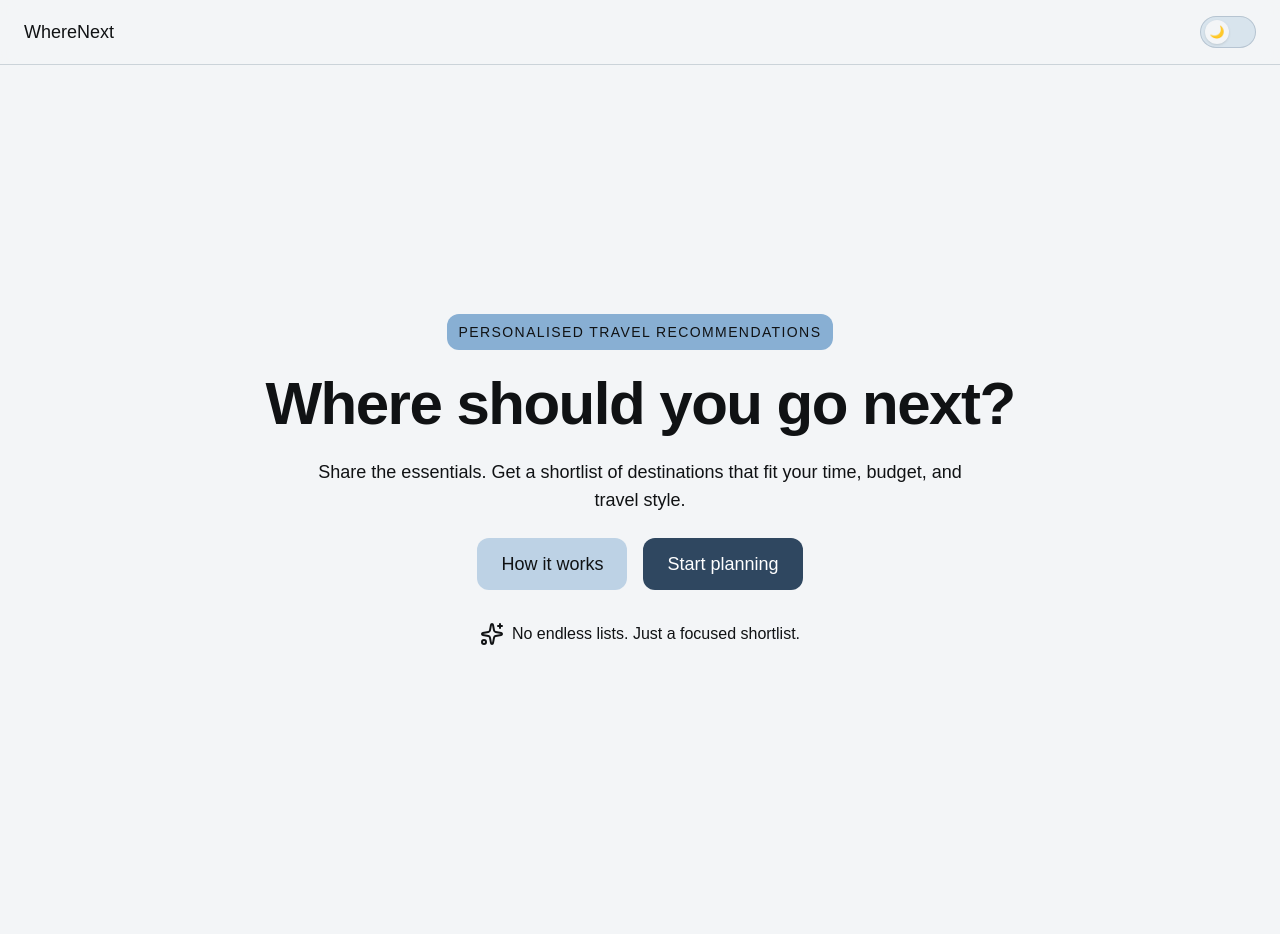
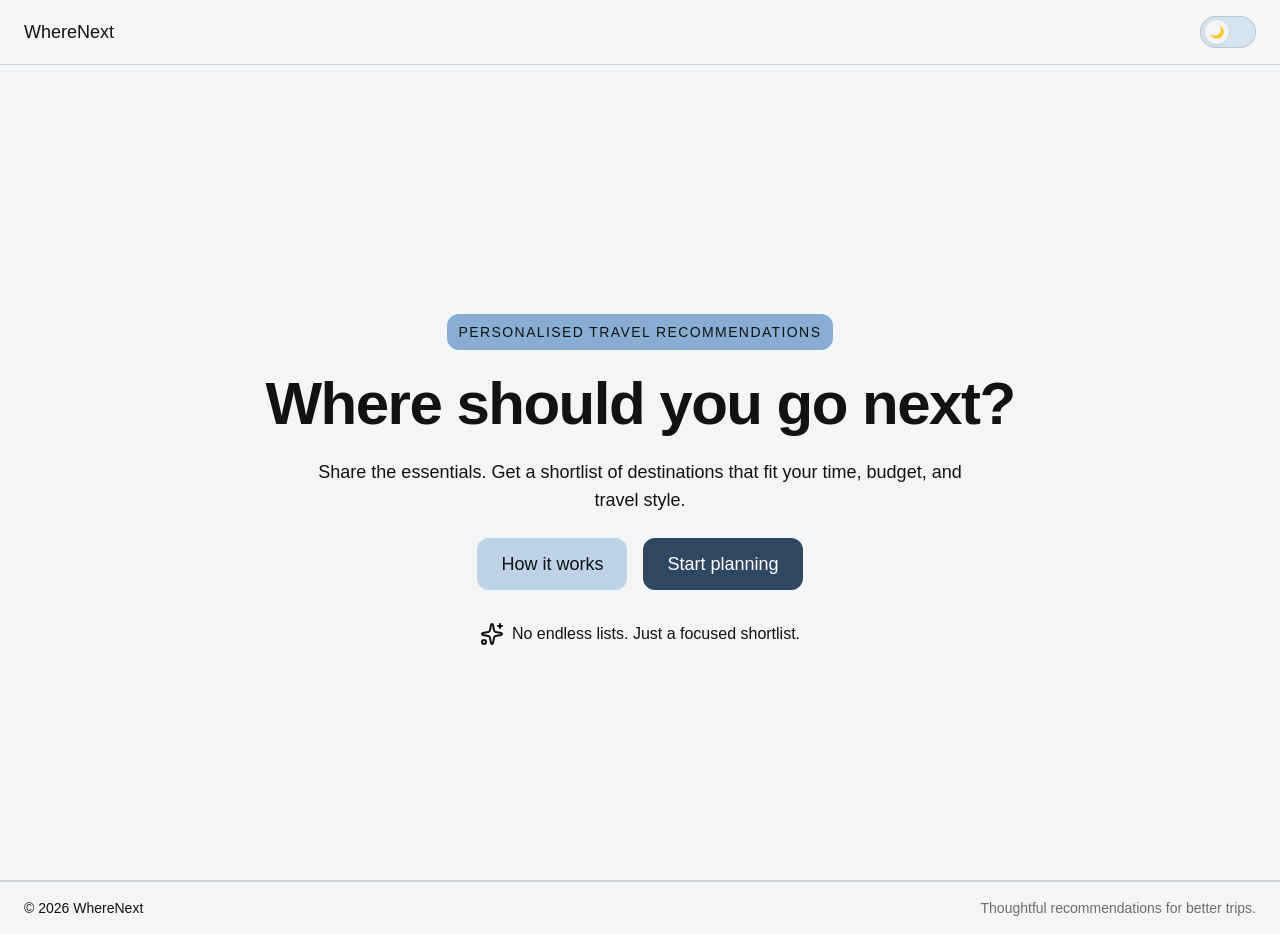
Before and after one commit to TakundaMuzunze/WhereNext, a Next.js app: page / in a window 1280 px wide. Before the commit the page ends 880 px from the top, so only its background shows below. Built offline with nearby package versions, Linux system fonts and the light colour scheme.

Commit message:
feat: create shared footer component

```diff
--- a/src/app/layout.tsx
+++ b/src/app/layout.tsx
@@ -1,3 +1,4 @@
+import { Footer } from "@/widgets/footer";
 import { Header } from "@/widgets/header";
 import "./globals.css";
 
@@ -11,6 +12,7 @@ export default function RootLayout({
       <body>
         <Header />
         <div className="pt-20">{children}</div>
+        <Footer />
       </body>
     </html>
   );
--- /dev/null
+++ b/src/widgets/footer/index.ts
@@ -0,0 +1 @@
+export { Footer } from "./ui/Footer";
--- /dev/null
+++ b/src/widgets/footer/ui/Footer.tsx
@@ -0,0 +1,11 @@
+export function Footer() {
+  const currentYear = new Date().getFullYear();
+
+  return (
+    <footer className="mt-auto flex items-center justify-between border-t-2 border-primary/20 bg-background px-6 py-4">
+      <p className="text-sm font-medium text-text">© {currentYear} WhereNext</p>
+
+      <p className="text-sm text-text/60">Thoughtful recommendations for better trips.</p>
+    </footer>
+  );
+}
```
